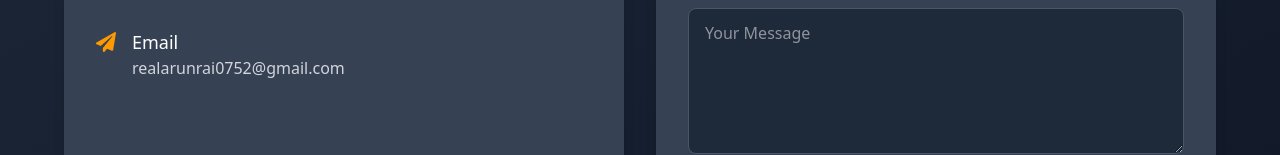
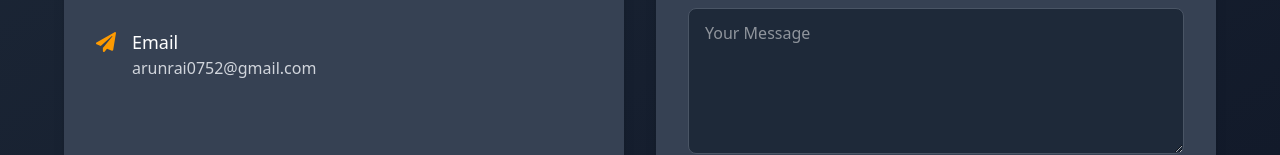
Before and after one commit to Arunrai0752/Portfolio, a React (Vite) app: page / in a window 1280 px wide. Shown: the part 3798-3953 px from the top of the page. Built offline with nearby package versions, Linux system fonts and the light colour scheme.

Commit message:
Update email address in Contact component

```diff
--- a/src/components/Contact.jsx
+++ b/src/components/Contact.jsx
@@ -105,10 +105,10 @@ const Contact = () => {
                 <div>
                   <h3 className="text-lg font-medium text-white">Email</h3>
                   <a
-                    href="mailto:realarunrai0752@gmail.com"
+                    href="mailto:arunrai0752@gmail.com"
                     className="text-gray-300 hover:text-white transition-colors"
                   >
-                    realarunrai0752@gmail.com
+                    arunrai0752@gmail.com
                   </a>
                 </div>
               </motion.div>
```
